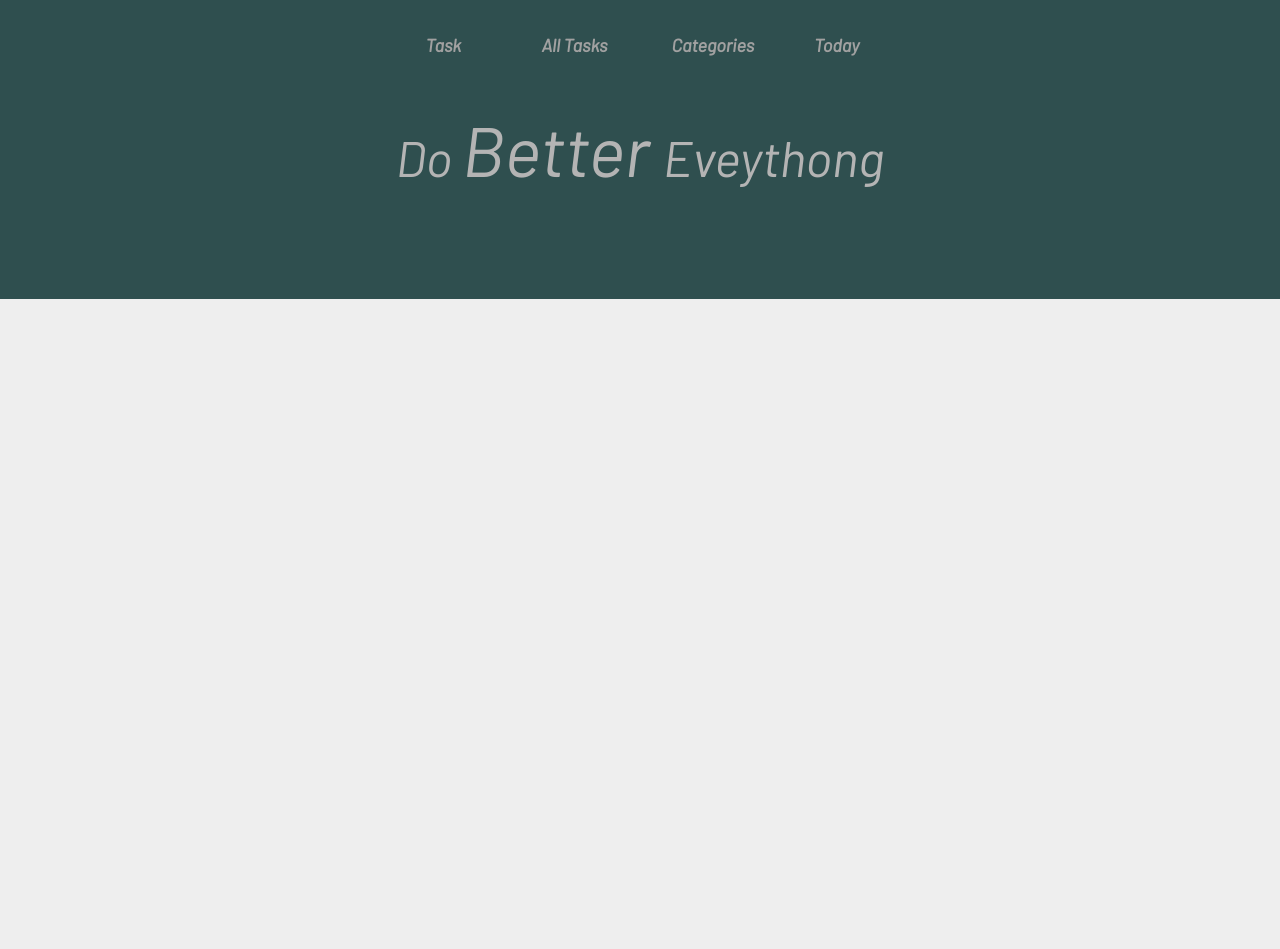
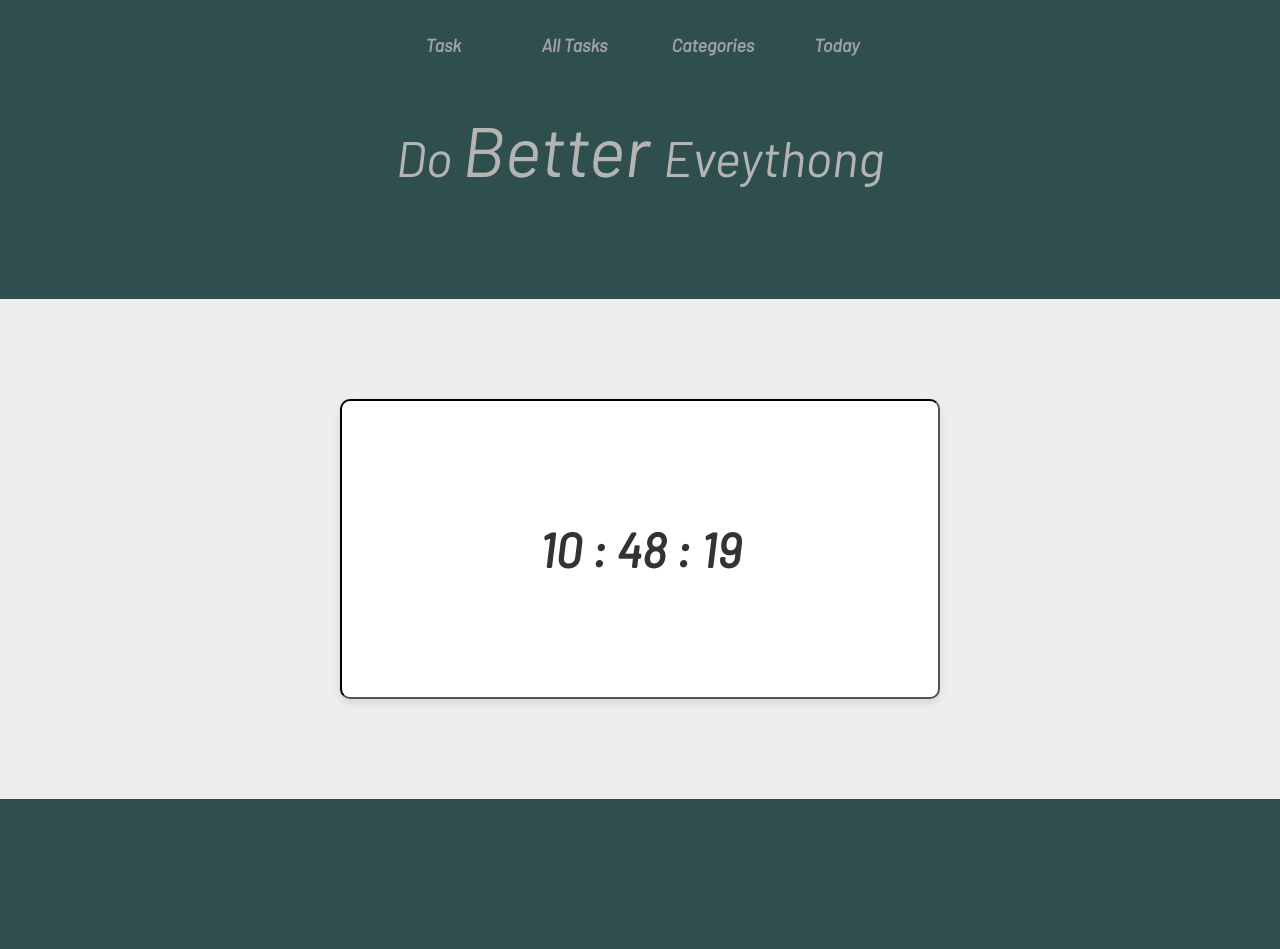
Before and after one commit to AliSamiee03/TaskManager, a Django app: page / in a window 1280 px wide. Shown: the part 191-1140 px from the top of the page. After the commit the page ends 990 px from the top, so only its background shows below. Run offline with Django 5.2, Linux system fonts and the light colour scheme.

Commit message:
Completion of the home section in non-login mode

```diff
--- a/TaskManger/views.py
+++ b/TaskManger/views.py
@@ -1,4 +1,4 @@
 from django.shortcuts import render
 
 def show_home_view(request):
-    return render(request, 'base.html')
+    return render(request, 'home.html')
--- a/static/css/base_style.css
+++ b/static/css/base_style.css
@@ -6,6 +6,7 @@
 body {
     font-family: 'Barlow-Italic';
     overflow:hidden;
+    background-color: rgb(238, 238, 238);
 }
 
 .navbar {
@@ -182,13 +183,3 @@
     color:rgb(202, 202, 202);
     background-color: rgb(43, 43, 43);
 }
-
-.main-content {
-    height: 650px;
-    background-color: rgb(238, 238, 238);
-}
-
-footer {
-    background-color: dimgray;
-    height: 300px;
-}
--- /dev/null
+++ b/static/css/home_style.css
@@ -0,0 +1,27 @@
+.main-content {
+    display: flex;
+    align-items: center;
+    justify-content: center;
+    height: 500px;
+}
+
+
+.clock-container {
+    display: flex;
+    justify-content: center;
+    align-items: center;
+    background-color: #fff;
+    border: 2px inset black;
+    border-radius: 10px;
+    padding: 20px;
+    box-shadow: 0 4px 8px rgba(0, 0, 0, 0.1);
+    height: 300px;
+    width: 600px;
+
+}
+
+.clock {
+    font-size: 48px;
+    font-weight: bold;
+    color: #333;
+}
--- /dev/null
+++ b/static/js/clock.js
@@ -0,0 +1,12 @@
+function updateClock() {
+    const clockElement = document.getElementById('clock');
+    const now = new Date();
+    const hours = String(now.getHours()).padStart(2, '0');
+    const minutes = String(now.getMinutes()).padStart(2, '0');
+    const seconds = String(now.getSeconds()).padStart(2, '0');
+
+    clockElement.textContent = `${hours} : ${minutes} : ${seconds}`;
+}
+
+setInterval(updateClock, 1000);
+updateClock(); // Initial call to display clock immediately
--- a/templates/base.html
+++ b/templates/base.html
@@ -6,6 +6,7 @@
     <meta charset="UTF-8">
     <meta name="viewport" content="width=device-width, initial-scale=1.0">
     <link href="https://cdn.jsdelivr.net/npm/bootstrap@5.3.3/dist/css/bootstrap.min.css" rel="stylesheet" integrity="sha384-QWTKZyjpPEjISv5WaRU9OFeRpok6YctnYmDr5pNlyT2bRjXh0JMhjY6hW+ALEwIH" crossorigin="anonymous">
+    {% block styles %}  {% endblock %}
     <link rel="stylesheet" href="{% static 'css/base_style.css' %}">
     <link rel="stylesheet" href="{% static 'css/reset.css' %}">
     <title>{% block title %}  {% endblock %}</title>
@@ -18,14 +19,22 @@
     </div>
     <div class="under-navbar">
         <div class="login-signup">
+            {% if user.is_authenticated %}
             <ul>
                 <li>
-                    <a href="#">Log In</a>
-                </li>
-                <li>
-                    <a href="#">Sign Up</a>
+                    <a href="#">Log out</a>
                 </li>
             </ul>
+            {% else %}
+                <ul>
+                    <li>
+                        <a href="#">Log In</a>
+                    </li>
+                    <li>
+                        <a href="#">Sign Up</a>
+                    </li>
+                </ul>
+            {% endif %}
         </div>
 
         <div class="icons">
@@ -61,7 +70,10 @@
         </div>
     </section>
     <section class="main-content">
-        {% block content %} {% endblock %}
+        {% block content %}  {% endblock %}
     </section>
+    {% block scripts %}
+
+    {% endblock %}
 </body>
 </html>
--- /dev/null
+++ b/templates/home.html
@@ -0,0 +1,29 @@
+{% extends 'base.html' %}
+{% load static %}
+
+{% block styles %}
+    <link rel="stylesheet" href="{% static 'css/home_style.css' %}">
+{% endblock %}
+
+
+{% block title %}
+
+    Task Manager
+
+{% endblock %}
+
+{% block content %}
+
+    {% if user.is_authenticated %}
+
+    {% else %}
+        <div class="clock-container">
+            <div id="clock" class="clock"></div>
+        </div>
+    {% endif %}
+
+{% endblock %}
+
+{% block scripts %}
+    <script src="../static/js/clock.js"></script>
+{% endblock %}
```
Also changed, not shown: db.sqlite3, static/images/slide1.jpeg (deleted), static/images/slide1.jpg (added).
